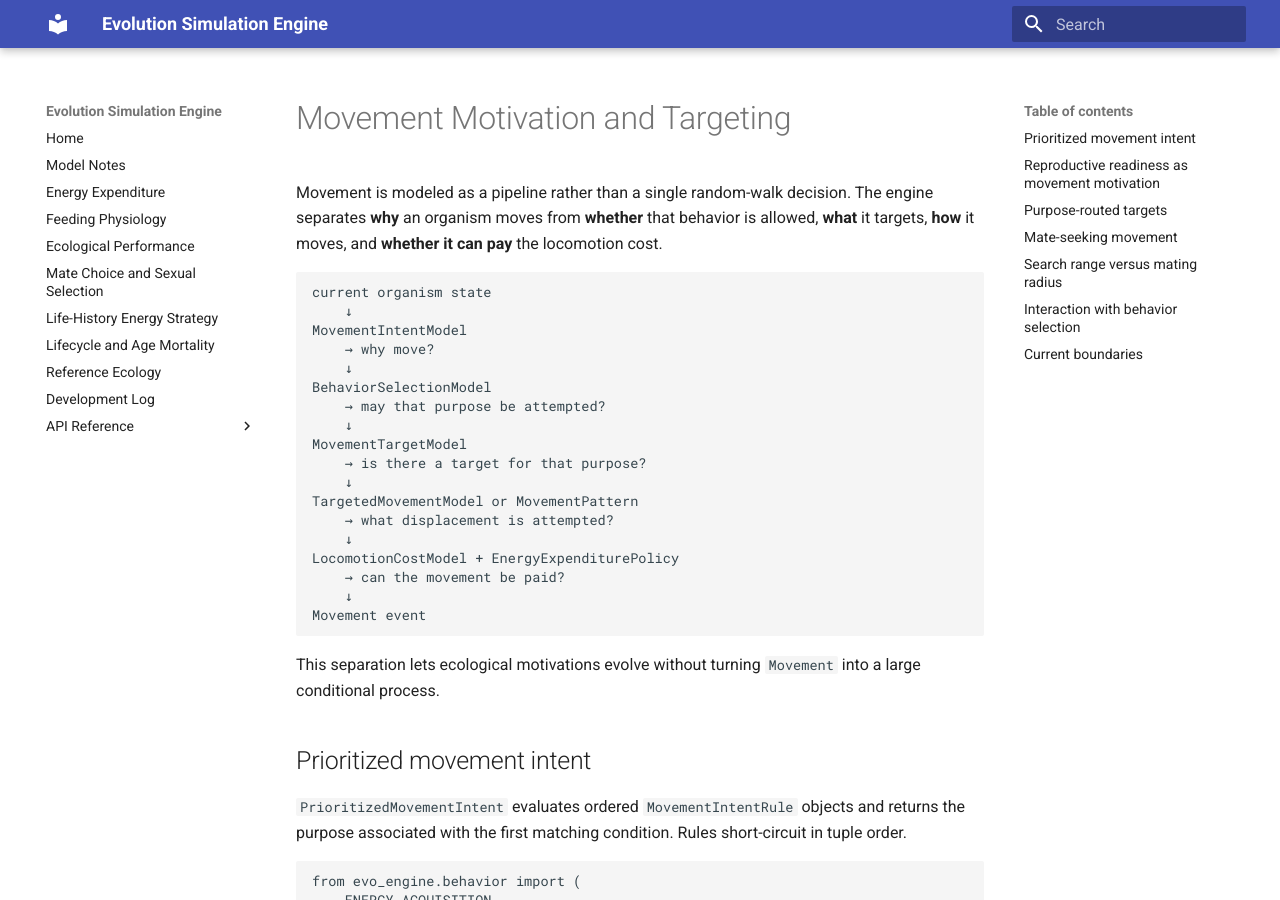
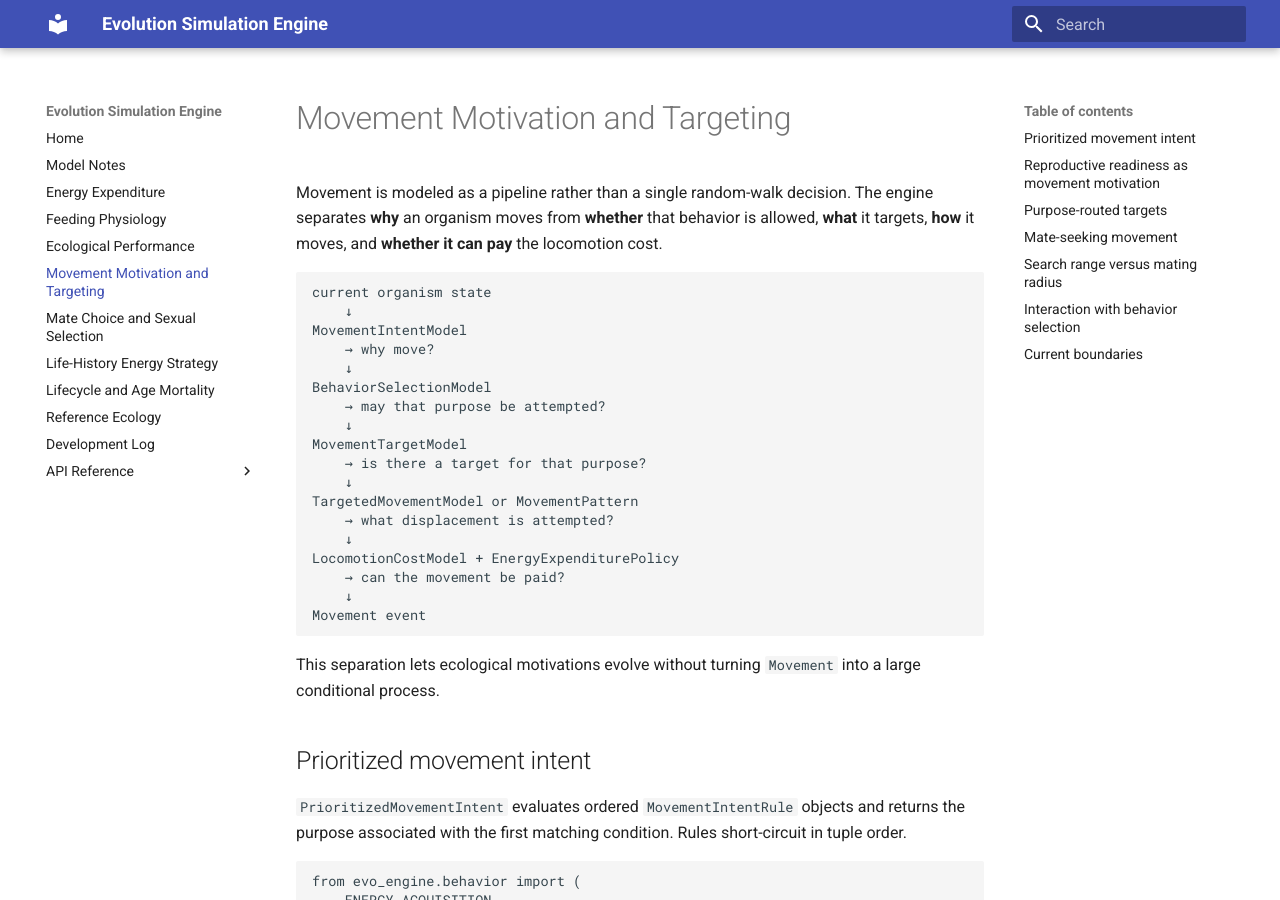
Before and after one commit to abdullahkhan57721/evolution-simulation-engine, an MkDocs documentation site: the page built from docs/movement_motivation.md, in a window 1280 px wide and 900 px high. Built offline with MkDocs 1.6.1 and Material for MkDocs 9.7.7, drawn with Linux system fonts in a browser that asks for light colours.

Commit message:
Add movement motivation docs to navigation

```diff
--- a/mkdocs.yml
+++ b/mkdocs.yml
@@ -9,6 +9,7 @@ nav:
   - Energy Expenditure: energy_expenditure.md
   - Feeding Physiology: feeding.md
   - Ecological Performance: ecological_performance.md
+  - Movement Motivation and Targeting: movement_motivation.md
   - Mate Choice and Sexual Selection: sexual_selection.md
   - Life-History Energy Strategy: life_history_energy_strategy.md
   - Lifecycle and Age Mortality: lifecycle.md
```
